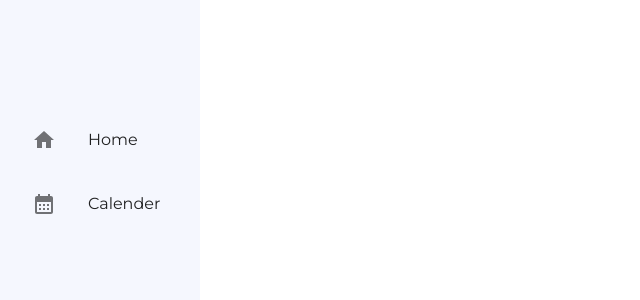
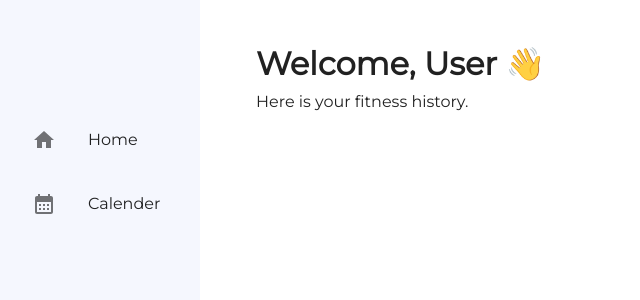
Before and after one commit to Decycle/workout, a React (Create React App) app: page / in a window 1280 px wide. Shown: the top 300 px of the page, without its empty margins (0-640 px from the left). Built offline with nearby package versions, Linux system fonts and the light colour scheme.

Commit message:
Added the title back

```diff
--- a/src/UI/App.jsx
+++ b/src/UI/App.jsx
@@ -61,7 +61,15 @@ const PermanentDrawerLeft = () => {
           bgcolor: 'background.default',
           p: 5,
           ml: 2,
-        }}></Box>
+        }}>
+        <Typography variant='h7' component='h1'>
+          Welcome, User 👋
+        </Typography>
+
+        <Typography variant='subtitle1' component='h1'>
+          Here is your fitness history.
+        </Typography>
+      </Box>
     </Box>
   )
 }
```
